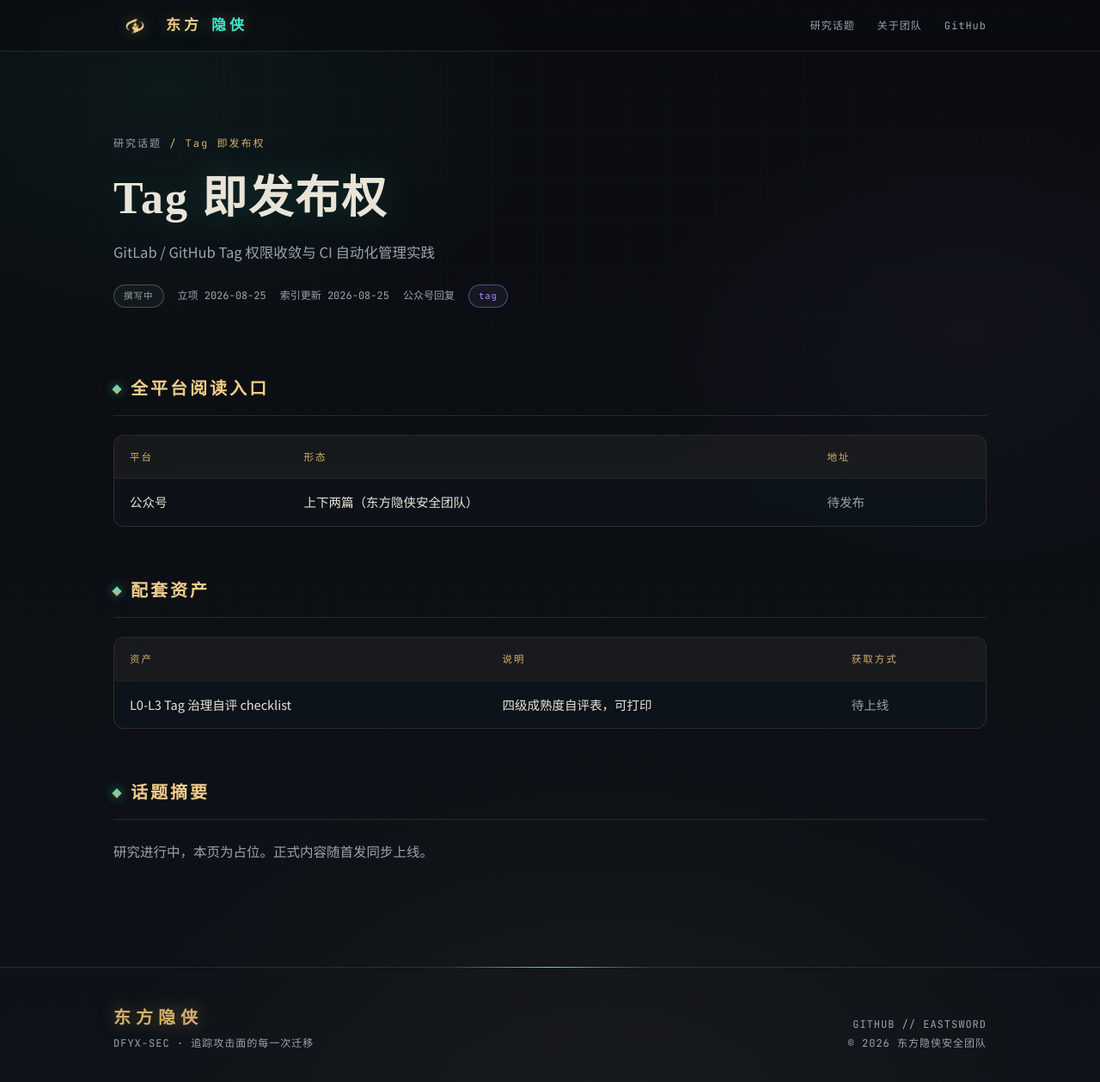
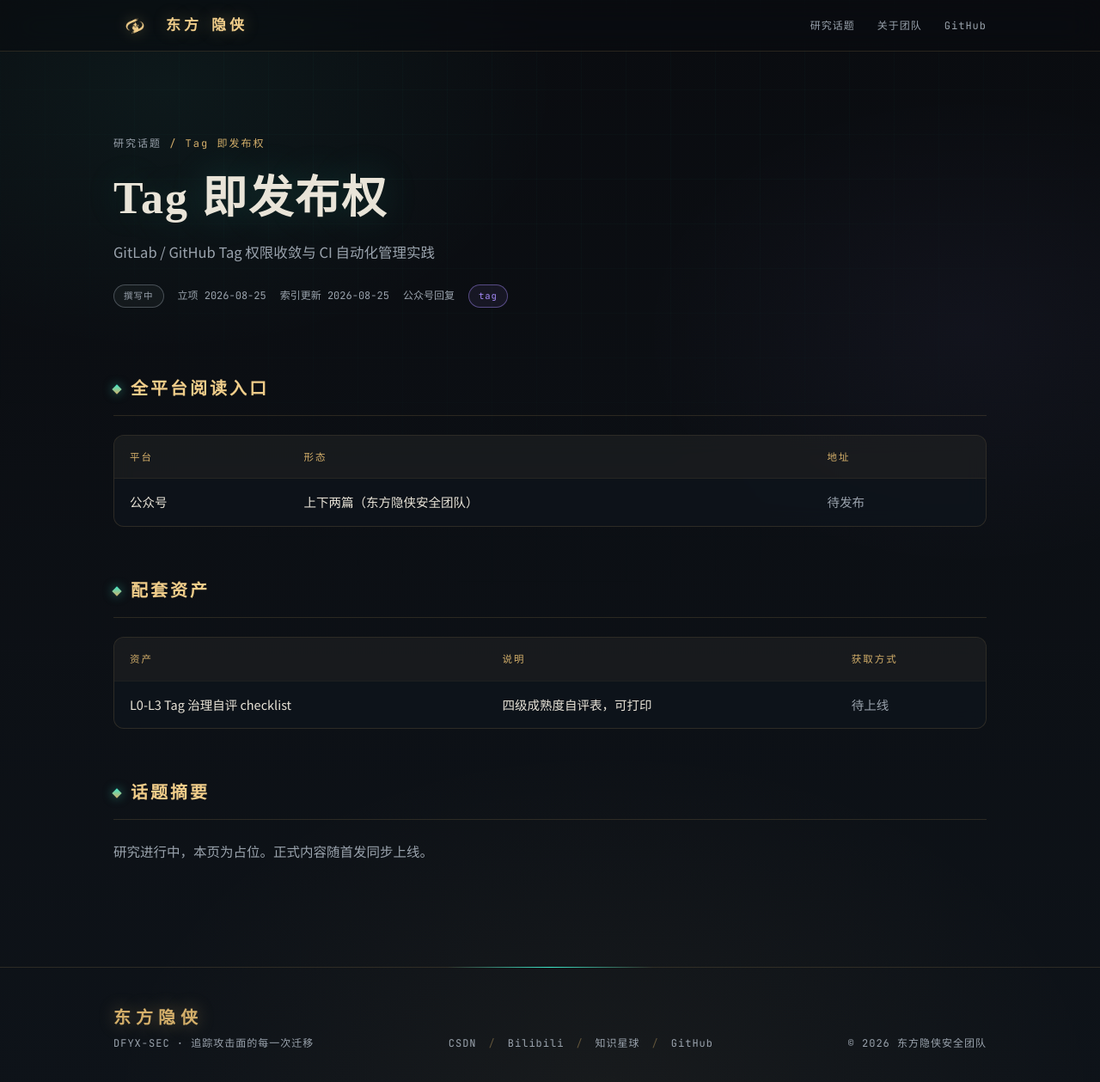
Before and after one commit to EastSword/EastSword.github.io, a Jekyll site: the page built from _topics/tag-release-power.md, in a window 1280 px wide and 1285 px high. Shown: the top 1259 px of the window at 86% size. Built offline with Jekyll 4.4.1, drawn with Linux system fonts in a browser that asks for light colours.

Commit message:
favicon v2: person-centered crop fills frame; nav brand all-gold; footer social links

```diff
--- a/_layouts/default.html
+++ b/_layouts/default.html
@@ -29,8 +29,16 @@
           <div class="seal">东方隐侠</div>
           DFYX-SEC · 追踪攻击面的每一次迁移
         </div>
+        <div class="social">
+          <a href="https://wittpeng.blog.csdn.net/" target="_blank" rel="noopener">CSDN</a>
+          <span class="sep">/</span>
+          <a href="https://space.bilibili.com/1565697864" target="_blank" rel="noopener">Bilibili</a>
+          <span class="sep">/</span>
+          <a href="https://wx.zsxq.com/group/51115811242514" target="_blank" rel="noopener">知识星球</a>
+          <span class="sep">/</span>
+          <a href="https://github.com/EastSword" target="_blank" rel="noopener">GitHub</a>
+        </div>
         <div style="text-align:right;">
-          <a href="https://github.com/EastSword" target="_blank" rel="noopener">GITHUB // EASTSWORD</a><br>
           © 2026 东方隐侠安全团队
         </div>
       </div>
--- a/assets/style.css
+++ b/assets/style.css
@@ -94,7 +94,7 @@
   transition: filter .25s;
 }
 .nav .brand:hover .logo { filter: drop-shadow(0 0 14px rgba(212, 175, 106, 0.7)); }
-.nav .brand span { color: var(--teal-glow); }
+.nav .brand span { color: var(--gold-bright); }
 .nav .links { display: flex; gap: 26px; }
 .nav .links a {
   font-family: var(--mono);
@@ -502,6 +502,15 @@
 }
 footer.site a { color: var(--paper-dim); text-decoration: none; }
 footer.site a:hover { color: var(--teal-glow); }
+footer.site .social {
+  display: flex;
+  align-items: center;
+  gap: 14px;
+  font-family: var(--mono);
+  font-size: 12px;
+  letter-spacing: 1px;
+}
+footer.site .social .sep { color: var(--gold); opacity: .4; }
 
 /* ---------- 响应式 ---------- */
 @media (max-width: 760px) {
```
Also changed, not shown: assets/favicon.ico, assets/person-crop.png (added).
